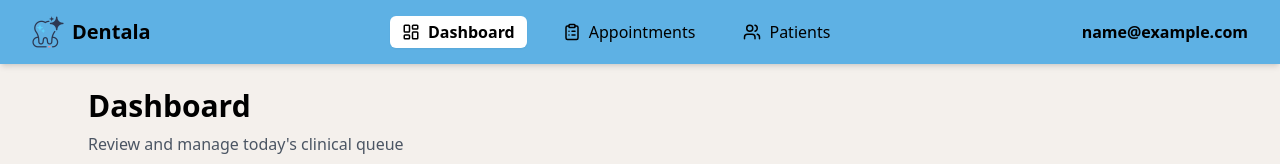
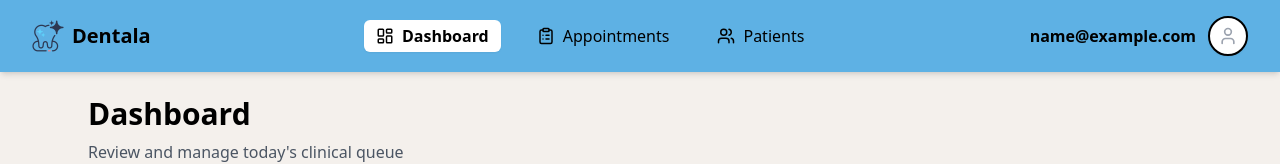
Before and after one commit to chellesalucop/dentala, a React (Vite) app in the folder dentala-frontend/: page /admin/dashboard in a window 1280 px wide. Shown: the top 164 px of the page. Built offline with nearby package versions, Linux system fonts and the light colour scheme; no server answers; sample sign-in values are in the browser's storage.

Commit message:
Add back user icon to navbar for profile pictures

```diff
--- a/dentala-frontend/src/App.jsx
+++ b/dentala-frontend/src/App.jsx
@@ -191,6 +191,13 @@ Do not use the platform for anything that is unlawful.`
                 className="flex items-center gap-3 font-semibold bg-transparent border-none cursor-pointer hover:opacity-90 transition-all p-0"
               >
                 <span className="hidden md:inline">{displayName}</span>
+                <div className="w-10 h-10 rounded-full overflow-hidden border-2 border-black bg-white flex items-center justify-center shadow-sm">
+                  {profilePhoto ? (
+                    <img src={profilePhoto} className="w-full h-full object-cover" alt="Profile" />
+                  ) : (
+                    <UserIcon size={20} className="text-gray-400" />
+                  )}
+                </div>
               </button>
 
             {isDropdownOpen && (
```
